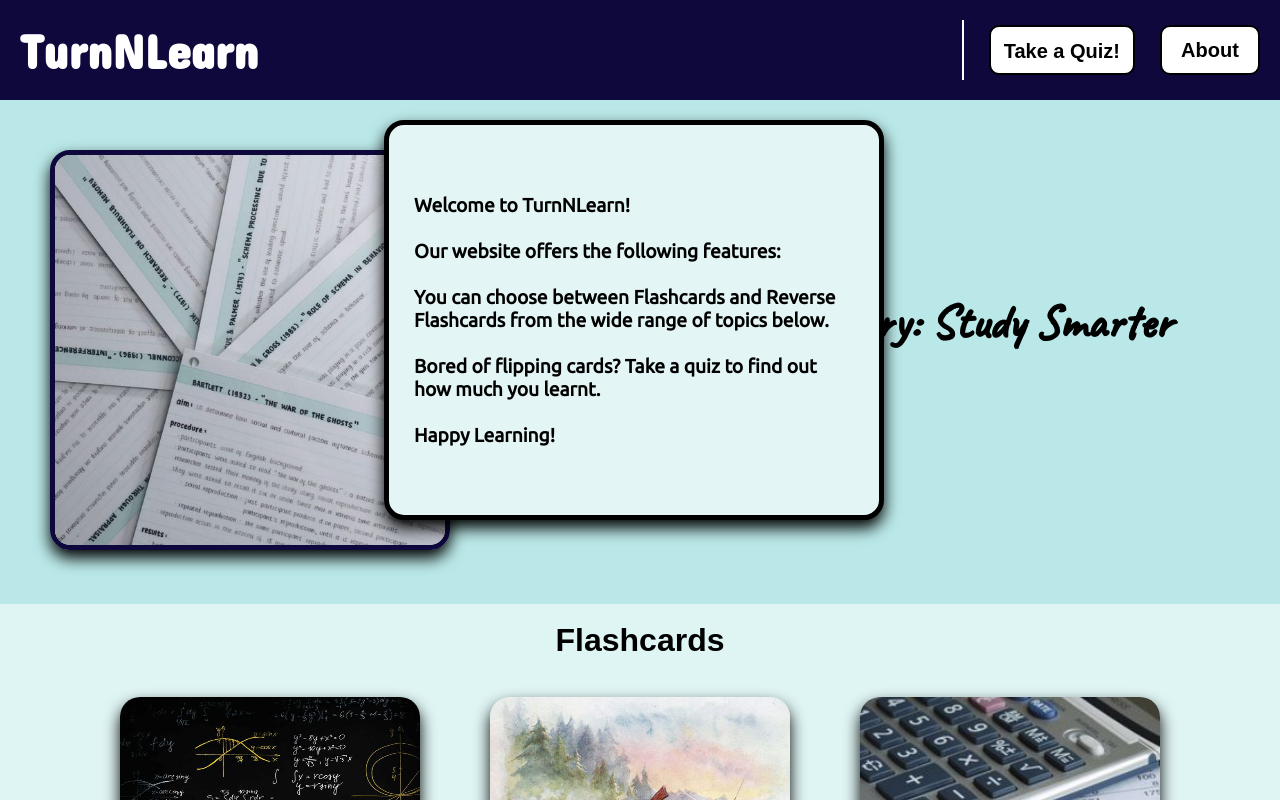
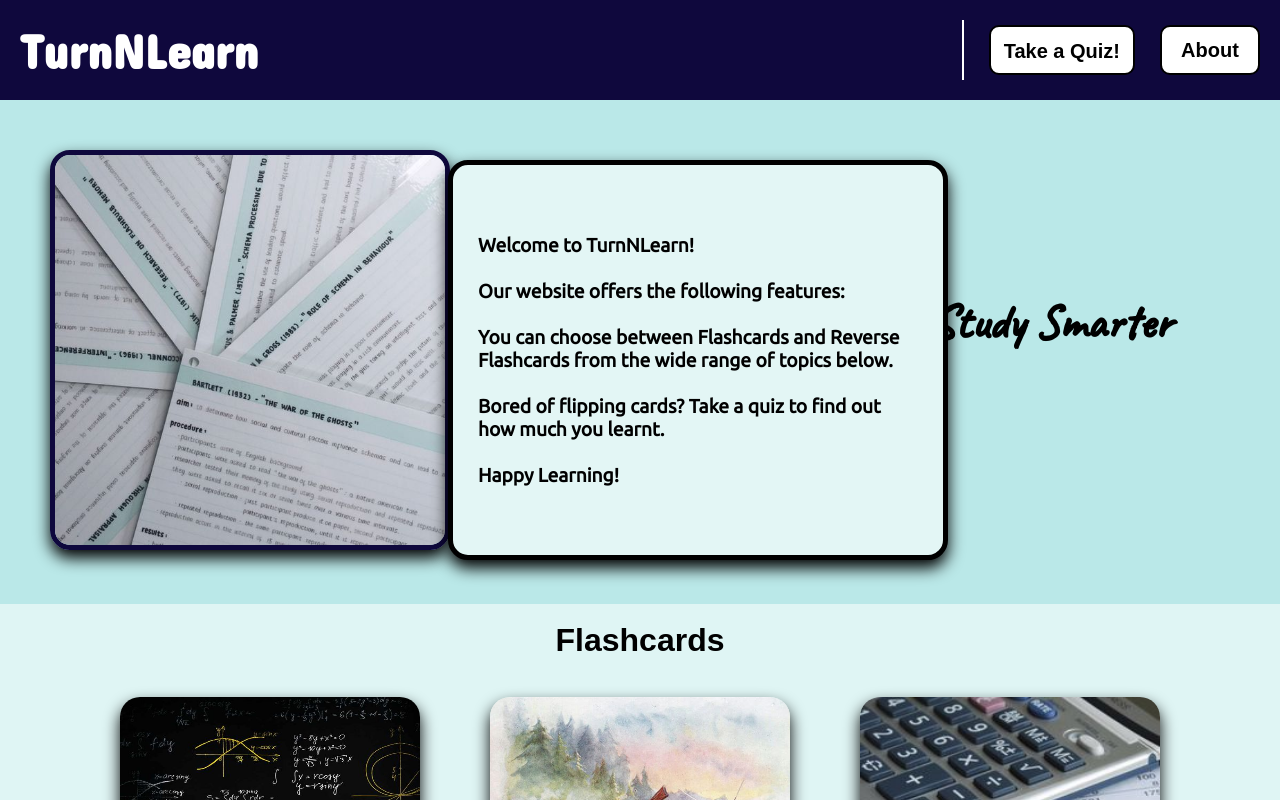
Before and after one commit to Tejas-Muralidhar/FlashcardLearningModel, a plain HTML site: page index.html in a window 1280 px wide. Both pictures are taken after a click on the button "About". Shown: the top 800 px of the page. Drawn offline with Linux system fonts and the light colour scheme; a web font is replaced by a local one.

Commit message:
oops! centered about page

```diff
--- a/index.css
+++ b/index.css
@@ -19,8 +19,8 @@ body{
     z-index: 1;
     position: fixed;
     padding: 25px;
-    top: 15%;
-    left: 30%;
+    top: 20%;
+    left: 35%;
     border: 5px solid black;
     height: 400px;
     width: 500px;
```
